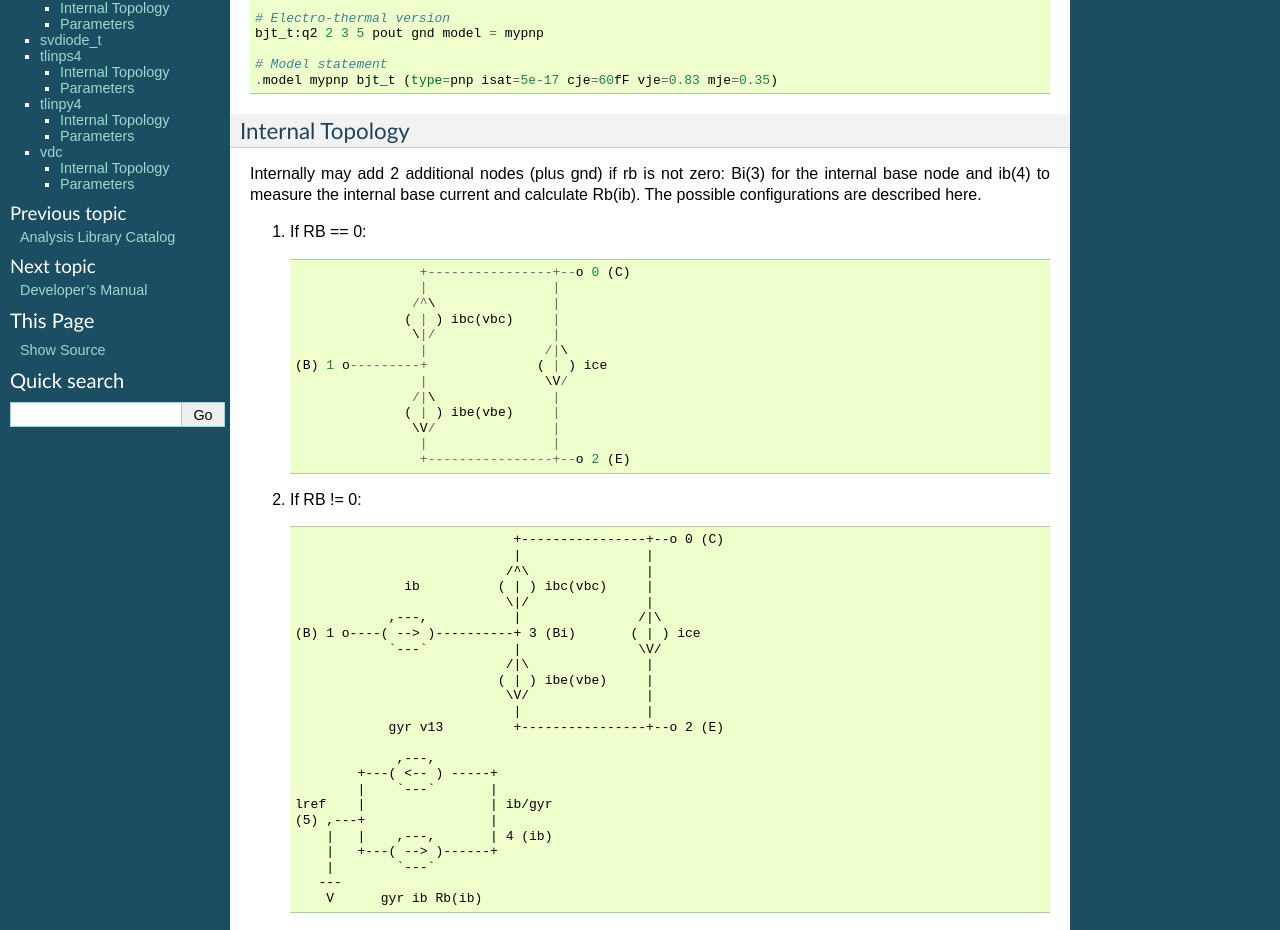
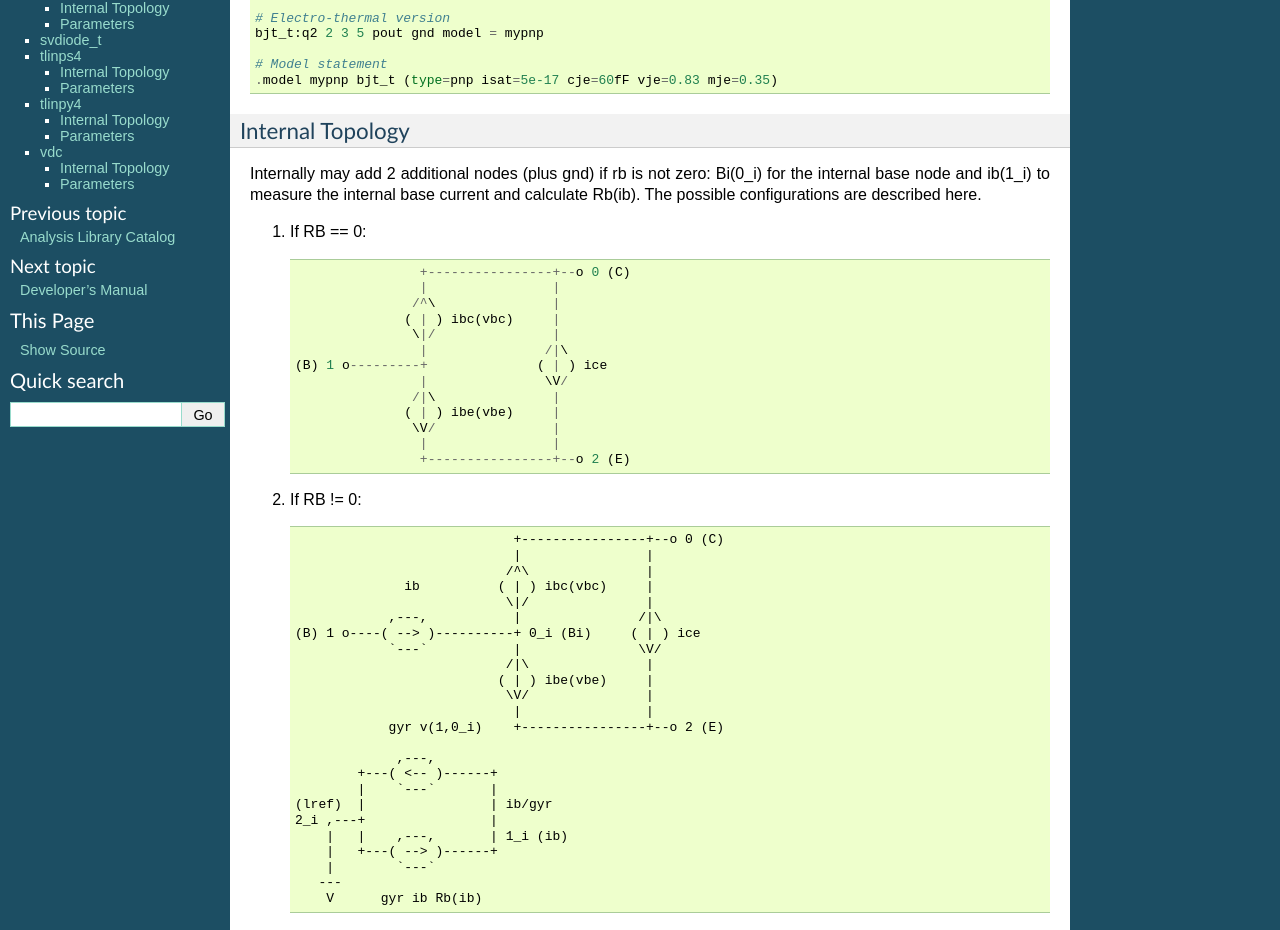
Before and after one commit to cechrist/cardoon, a Sphinx documentation site: the page built from doc/device_library.rst, in a window 1280 px wide and 1400 px high, scrolled down 475 px. Shown: the part 95-1025 px from the top of the window. Built offline with Sphinx 7.4.7, drawn with Linux system fonts in a browser that asks for light colours; formulas are drawn with MathJax 3; some of the changed text lies outside the part shown.

Commit message:
Finish implementing new internal terminal indexing
Fixed svbjt model discrepancy
Removed vbc control voltage from bjt models

```diff
--- a/doc/analysis_library.rst
+++ b/doc/analysis_library.rst
@@ -30,6 +30,7 @@ Parameters
  device                                 Instance name of device to sweep variable
  fullAD       0                         Use CPPAD for entire nonlinear part
  param                                  Device parameter to sweep
+ shell        0                         Drop to ipython shell after calculation
  start        0.0          V            Sweep start value
  stop         0.0          V            Sweep stop value
  sweep_num    50                        Number of points in sweep
@@ -65,6 +66,7 @@ Parameters
  elemop       0                         Print element operating points
  fullAD       0                         Use CPPAD for entire nonlinear part
  intvars      0                         Print internal element nodal variables
+ shell        0                         Drop to ipython shell after calculation
  =========== ============ ============ =====================================================
 
 testdev
@@ -99,6 +101,7 @@ Parameters
  param_val    []                        Vector with parameter values to sweep
  plot         1                         Auto-plot currents and charges
  ports_bias   []           V            Vector with default values of port voltages
+ shell        0                         Drop to ipython shell after calculation
  start        0.0          V            Sweep start value
  stop         0.0          V            Sweep stop value
  sweep_num    0                         Number of points in sweep
--- a/doc/device_library.rst
+++ b/doc/device_library.rst
@@ -41,8 +41,8 @@ Internal Topology
 +++++++++++++++++
 
 Internally may add 2 additional nodes (plus gnd) if rb is not
-zero: Bi(3) for the internal base node and ib(4) to measure the
-internal base current and calculate Rb(ib). The possible
+zero: Bi(0_i) for the internal base node and ib(1_i) to measure
+the internal base current and calculate Rb(ib). The possible
 configurations are described here.
 
 1. If RB == 0::
@@ -69,20 +69,20 @@ configurations are described here.
                    ib          ( | ) ibc(vbc)     |
                                 \|/               |
                  ,---,           |               /|\
-     (B) 1 o----( --> )----------+ 3 (Bi)       ( | ) ice
+     (B) 1 o----( --> )----------+ 0_i (Bi)     ( | ) ice
                  `---`           |               \V/
                                 /|\               |
                                ( | ) ibe(vbe)     |
                                 \V/               |
                                  |                |
-                 gyr v13         +----------------+--o 2 (E)
+                 gyr v(1,0_i)    +----------------+--o 2 (E)
 
                   ,---,
-             +---( <-- ) -----+
+             +---( <-- )------+
              |    `---`       |
-     lref    |                | ib/gyr
-     (5) ,---+                |
-         |   |    ,---,       | 4 (ib)
+     (lref)  |                | ib/gyr
+     2_i ,---+                |
+         |   |    ,---,       | 1_i (ib)
          |   +---( --> )------+
          |        `---`
         ---
@@ -604,28 +604,28 @@ BC diodes (Ibf, Ibr) with state-variable based diodes. This
 requires two additional variables (nodes) but eliminates large
 positive exponentials from the model::
 
-                              3 (x2)
+                              0_i(x2)
                   +--------------------------+
                   |                          |
                  /|\                        /^\
                 ( | ) gyr v2               ( | ) gyr vbc(x)
                  \V/                        \|/
-         lref     |                          |
-         (5) ,----+--------------------------+
+        (lref)    |                          |
+         2_i ,----+--------------------------+
              |    |                          |
              |   /^\                        /|\
              |  ( | ) gyr v1               ( | ) gyr vbe(x)
             ---  \|/                        \V/
              V    |                          |
                   +--------------------------+
-                               4 (x1)
+                              1_i (x1)
 
 All currents/charges in the model are functions of voltages v3
 (x2) and v4 (x1). Note that vbc and vbe are now also functions of
 x1, x2.
 
 In addition we may need 2 additional nodes (plus gnd) if rb is not
-zero: Bi(3) for the internal base node and ib(4) to measure the
+zero: Bi(3i) for the internal base node and ib(4) to measure the
 internal base current and calculate Rb(ib).
 
 1. If RB == 0::
@@ -649,23 +649,23 @@ internal base current and calculate Rb(ib).
                                  +----------------+--o 0 (C)
                             -    |                |
                                 /^\               |
-                gyr v75    v2  ( | ) ibc(x2)      |
+              gyr v(4_i)   v2  ( | ) ibc(x2)      |
                                 \|/               |
                  ,---,      +    |               /|\
-     (B) 1 o----( --> )----------+ 6 (Bi)       ( | ) ice(x1,x2)
+     (B) 1 o----( --> )----------+ 3_i(Bi)      ( | ) ice(x1,x2)
                  `---`      +    |               \V/
                                 /|\               |
                            v1  ( | ) ibe(x1)      |
                                 \V/               |
                             -    |                |
-                 gyr v16         +----------------+--o 2 (E)
+               gyr v(1,3_i)      +----------------+--o 2 (E)
 
                   ,---,
              +---( <-- ) -----+
              |    `---`       |
-      lref   |                | ib/gyr
-      (5) ,--+                |
-          |  |    ,---,       | 7 (ib)
+     (lref)  |                | ib/gyr
+      2_i ,--+                |
+          |  |    ,---,       | 4_i (ib)
           |  +---( --> )------+
           |       `---`
          ---
```
Also changed, not shown: 9 other files.
